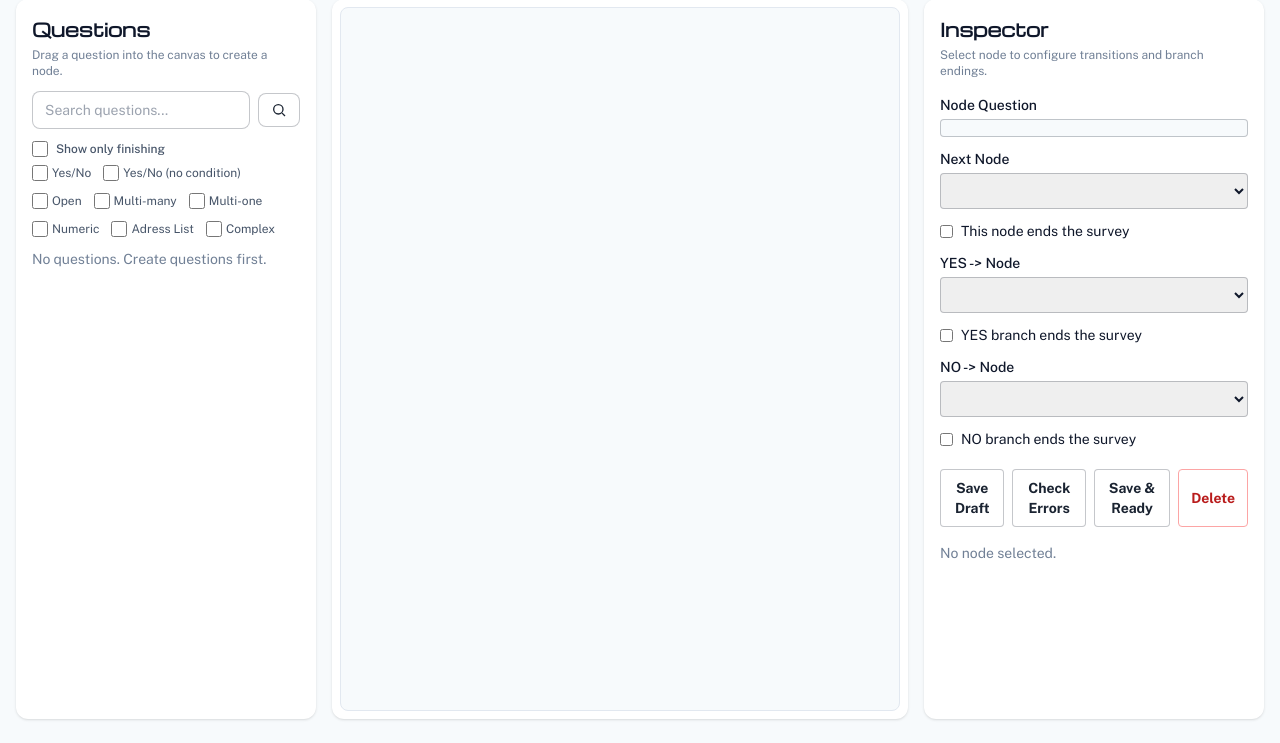
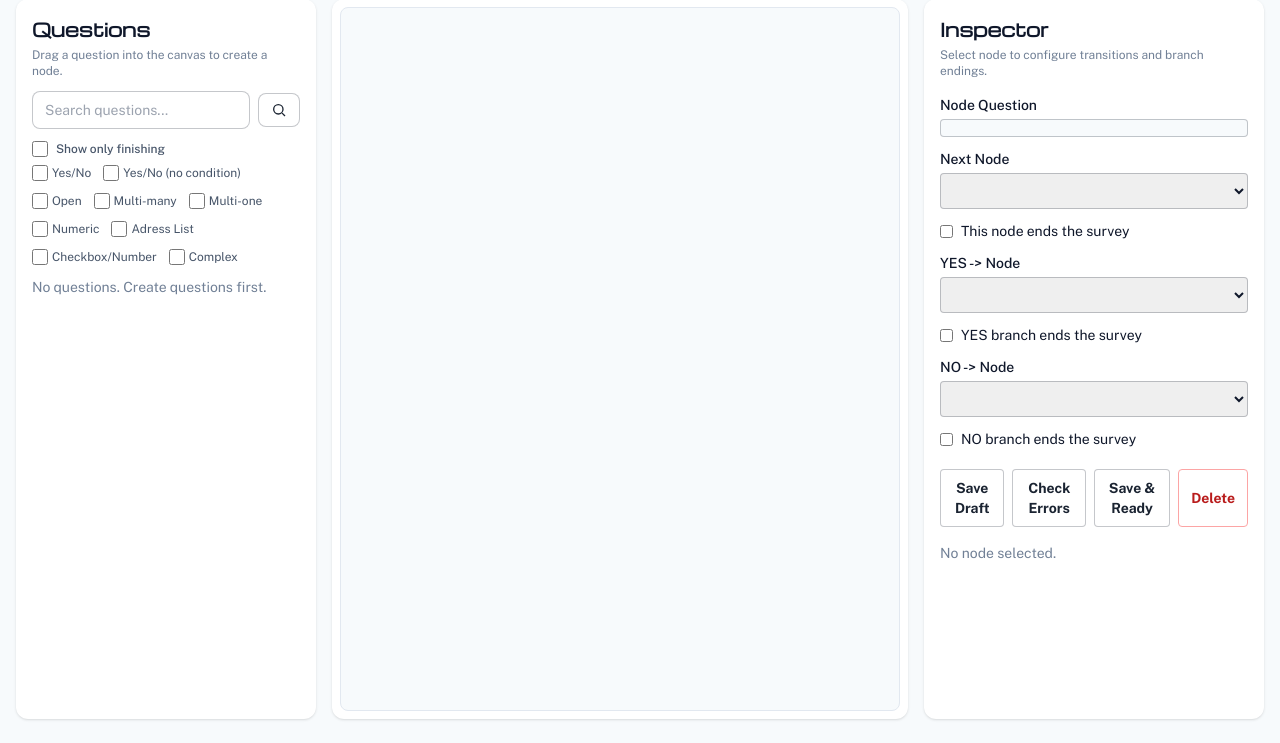
Before and after one commit to TomPrint/AnkietyUrban, a Django app: template templates/management/templates/builder.html in a window 1280 px wide. Shown: the part 111-854 px from the top of the page. Run offline with Django 5.2, Linux system fonts and the light colour scheme; the template is opened without the code that fills it, so the values that code supplies are empty; some libraries are stand-ins or nearby versions.

Commit message:
add filters for template builder

```diff
--- a/templates/management/templates/builder.html
+++ b/templates/management/templates/builder.html
@@ -75,6 +75,10 @@
         <label class="inline-flex items-center gap-1">
           <input type="checkbox" class="h-4 w-4 rounded border-slate-300" data-type-filter="open_with_list" />
           Adress List
+        </label>
+        <label class="inline-flex items-center gap-1">
+          <input type="checkbox" class="h-4 w-4 rounded border-slate-300" data-type-filter="open_number_list" />
+          Checkbox/Number
         </label>
         <label class="inline-flex items-center gap-1">
           <input type="checkbox" class="h-4 w-4 rounded border-slate-300" data-type-filter="complex" />
```
